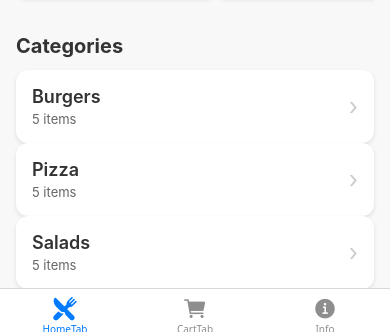
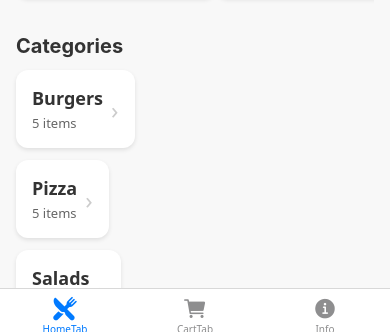
Before and after one commit to alis-g/restaurant-app, a React Native app: screen / in a window 390 px wide. Shown: the part 507-841 px from the top of the page. Built offline with nearby package versions, Linux system fonts and the light colour scheme.

Commit message:
show category items

```diff
--- /dev/null
+++ b/src/components/CategoryItemCard.jsx
@@ -0,0 +1,89 @@
+import { View, Text, StyleSheet, Image, Pressable } from "react-native";
+
+export default function CategoryItemCard({
+    name,
+    description,
+    price,
+    imageUrl,
+    onPress,
+}) {
+    return (
+        <View style={[styles.container, styles.containerHorizontal]}>
+            <Image source={{ uri: imageUrl }} style={[styles.image, styles.imageHorizontal]} />
+            <View style={[styles.content, styles.contentHorizontal]}>
+                <Text style={styles.title}>{name}</Text>
+                <Text style={styles.subtitle}>{description}</Text>
+                <Text style={styles.price}>${price}</Text>
+            </View>
+            <View style={styles.rightAction}>
+                <Pressable style={styles.addButton} onPress={onPress}>
+                    <Text style={styles.addButtonText}>Add</Text>
+                </Pressable>
+            </View>
+        </View>
+    );
+}
+const styles = StyleSheet.create({
+    container: {
+        backgroundColor: '#fff',
+        borderRadius: 12,
+        overflow: 'hidden',
+        shadowColor: '#000',
+        shadowOffset: { width: 0, height: 2 },
+        shadowOpacity: 0.1,
+        shadowRadius: 4,
+        elevation: 3,
+        marginBottom: 12,
+    },
+    containerHorizontal: {
+        flexDirection: 'row',
+        alignItems: 'center',
+    },
+    image: {
+        width: '100%',
+        height: 140,
+    },
+    imageHorizontal: {
+        width: 80,
+        height: 80,
+        borderRadius: 8,
+        margin: 12,
+    },
+    content: {
+        padding: 12,
+    },
+    contentHorizontal: {
+        flex: 1,
+        paddingLeft: 0,
+    },
+    title: {
+        fontSize: 16,
+        fontWeight: '600',
+        color: '#333',
+        marginBottom: 4,
+    },
+    subtitle: {
+        fontSize: 13,
+        color: '#666',
+        marginBottom: 6,
+    },
+    price: {
+        fontSize: 15,
+        fontWeight: '700',
+        color: '#007AFF',
+    },
+    rightAction: {
+        paddingRight: 12,
+    },
+    addButton: {
+        backgroundColor: '#007AFF',
+        paddingVertical: 8,
+        paddingHorizontal: 16,
+        borderRadius: 8,
+    },
+    addButtonText: {
+        color: '#fff',
+        fontWeight: '600',
+        fontSize: 14,
+    },
+});
--- a/src/navigation/HomeNavigator.jsx
+++ b/src/navigation/HomeNavigator.jsx
@@ -2,6 +2,7 @@ import { createStackNavigator } from "@react-navigation/stack";
 import HomeScreen from "../screens/HomeScreen";
 import { Ionicons } from "@expo/vector-icons";
 import { Pressable } from "react-native";
+import CategoryScreen from "../screens/CategoryScreen";
 
 export default function HomeNavigator({navigation}) {
     const Stack = createStackNavigator()
@@ -16,6 +17,7 @@ export default function HomeNavigator({navigation}) {
             }}
         >
             <Stack.Screen name="Home" component={HomeScreen} options={{ title: "Menu" }} />
+            <Stack.Screen name="Category" component={CategoryScreen} options={{title: "Category"}} />
         </Stack.Navigator>
     );
 }
--- /dev/null
+++ b/src/screens/CategoryScreen.jsx
@@ -0,0 +1,36 @@
+import { View, StyleSheet } from "react-native";
+
+import { getCategoryItems } from "../data/data";
+import CategoryItemCard from "../components/CategoryItemCard";
+
+export default function CategoryScreen({
+    route,
+    navigation,
+}) {
+    navigation.setOptions({
+        title: route.params.categoryName
+    });
+
+    const categoryId = route.params.categoryId;
+    const categoryItems = getCategoryItems(categoryId);
+
+    return (
+
+        <View style={styles.container}>
+            {categoryItems.map((item) => (
+                <CategoryItemCard
+                    key={item.id}
+                    {...item}
+
+                />
+            ))}
+        </View>
+    );
+}
+
+const styles = StyleSheet.create({
+    container: {
+        flex: 1,
+        backgroundColor: '#f8f8f8',
+    },
+});
--- a/src/screens/HomeScreen.jsx
+++ b/src/screens/HomeScreen.jsx
@@ -31,9 +31,9 @@ export default function HomeScreen() {
              <View style={styles.section}>
                 <Text style={styles.sectionTitle}>Categories</Text>
                 {categories.map((category) => (
-
+                    <Link screen="Category" params={{categoryId: category.id, categoryName: category.title}} style={{marginBottom: 12}}>
                         <CategoryCard key={category.id} title={category.title} />
-
+                    </Link>
                 ))}
             </View>
         </ScrollView>
```
